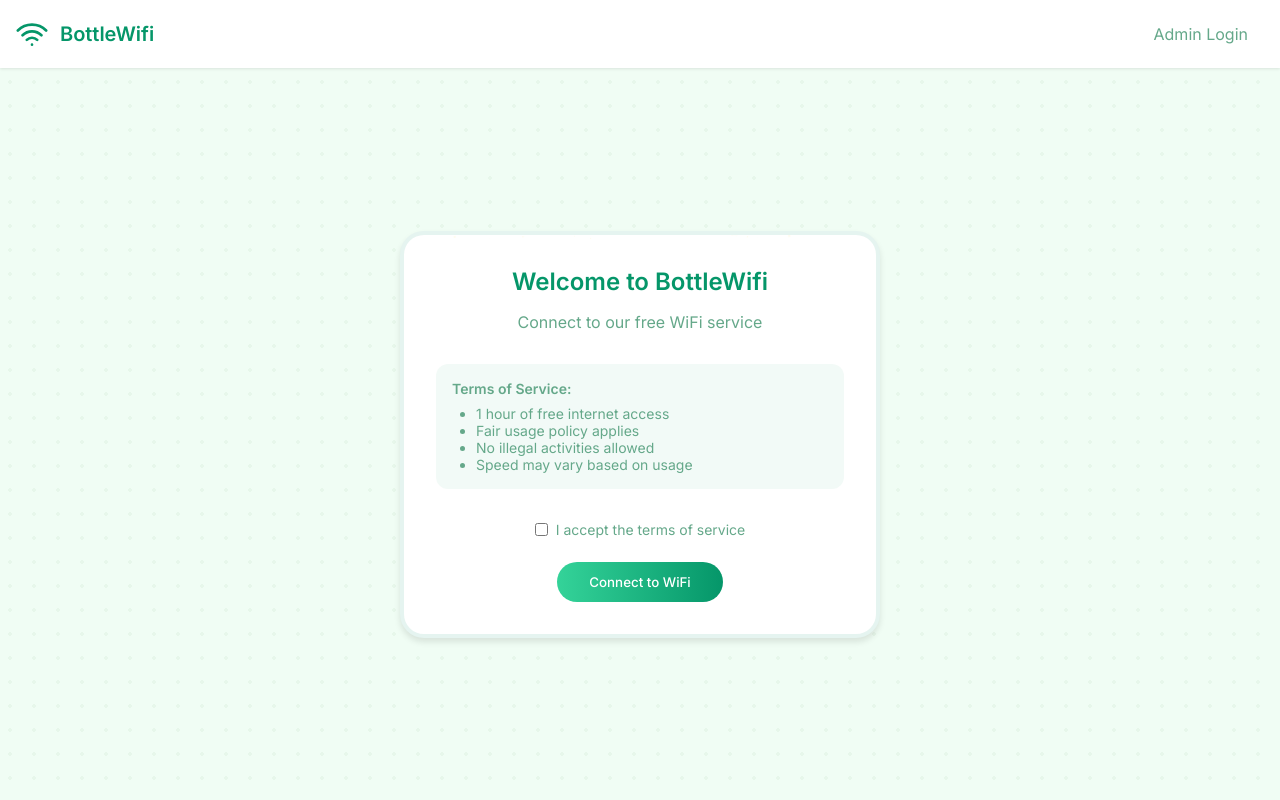
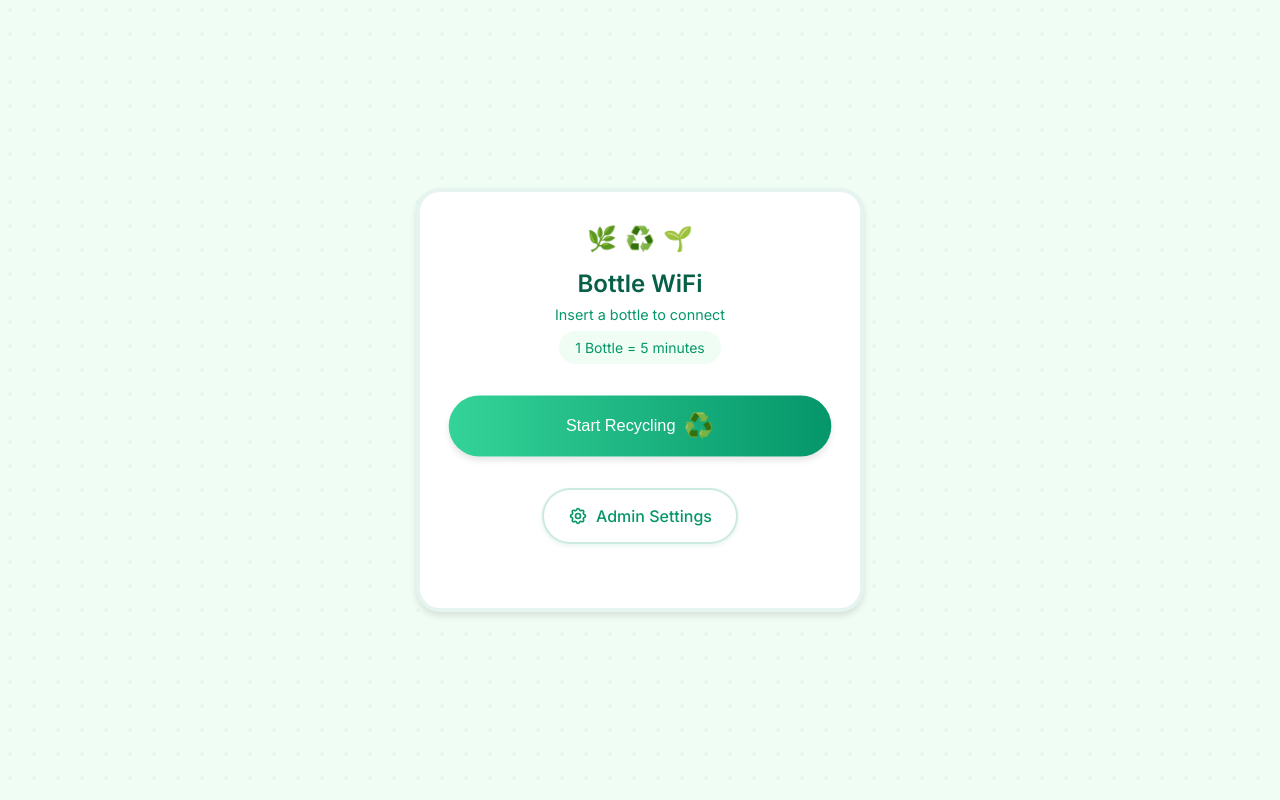
Before and after one commit to kxhyxhm/BottleWifi, a PHP site: page / in a window 1280 px wide. Run offline with PHP 8.4, Linux system fonts and the light colour scheme.

Commit message:
Add files via upload

```diff
--- a/index.php
+++ b/index.php
@@ -1,337 +1,112 @@
 <?php
-// Initialize session for potential admin check
+// Initialize session or any PHP logic you need
 session_start();
-require_once 'settings_handler.php';
-
-// Function to format time remaining
-function formatTimeRemaining($seconds) {
-    if ($seconds < 60) {
-        return $seconds . " seconds";
-    } elseif ($seconds < 3600) {
-        return floor($seconds / 60) . " minutes";
-    } else {
-        return floor($seconds / 3600) . " hours " . floor(($seconds % 3600) / 60) . " minutes";
-    }
-}
-
-// Get WiFi settings
-$settings = getSettings();
-$sessionDuration = $settings['wifi_time'];
-
-// Check if there's an active session
-$isConnected = isset($_SESSION['wifi_connected']) && $_SESSION['wifi_connected'] === true;
-$timeRemaining = isset($_SESSION['connect_time']) ?
-    ($_SESSION['connect_time'] + $sessionDuration) - time() :
-    $sessionDuration;
-
-// Handle connection request
-if ($_SERVER['REQUEST_METHOD'] === 'POST' && isset($_POST['accept_terms'])) {
-    $_SESSION['wifi_connected'] = true;
-    $_SESSION['connect_time'] = time();
-    $_SESSION['device_mac'] = $_SERVER['REMOTE_ADDR']; // In production, get actual MAC address
-    $isConnected = true;
-    $timeRemaining = 3600; // 1 hour in seconds
-}
 ?>
 <!DOCTYPE html>
 <html lang="en">
 <head>
     <meta charset="UTF-8">
     <meta name="viewport" content="width=device-width, initial-scale=1.0">
-    <title>Welcome to BottleWifi</title>
+    <title>Bottle WiFi</title>
     <link href="https://fonts.googleapis.com/css2?family=Inter:wght@400;500;600&display=swap" rel="stylesheet">
     <style>
-        :root {
-            --bg: #f0fdf4;
-            --card: #ffffff;
-            --accent: #059669;
-            --muted: #65a88a;
-            --gradient-start: #34d399;
-            --gradient-end: #059669;
-        }
-
-        * {
-            margin: 0;
-            padding: 0;
-            box-sizing: border-box;
-            font-family: 'Inter', sans-serif;
-        }
-
-        body {
-            min-height: 100vh;
-            background-color: var(--bg);
-            background-image: radial-gradient(circle at 10px 10px, rgba(147, 197, 153, 0.1) 2px, transparent 0);
-            background-size: 24px 24px;
-            display: flex;
-            flex-direction: column;
-        }
-
-        .header {
-            background: var(--card);
-            padding: 1rem;
-            box-shadow: 0 1px 3px rgba(0, 0, 0, 0.1);
-            display: flex;
-            justify-content: space-between;
-            align-items: center;
-        }
-
-        .logo {
-            display: flex;
-            align-items: center;
-            gap: 0.75rem;
-            color: var(--accent);
-            text-decoration: none;
-        }
-
-        .logo svg {
-            width: 32px;
-            height: 32px;
-        }
-
-        .logo span {
-            font-size: 1.25rem;
-            font-weight: 600;
-        }
-
-        .admin-link {
-            padding: 0.5rem 1rem;
-            color: var(--muted);
-            text-decoration: none;
-            border-radius: 6px;
-            transition: all 0.2s;
-        }
-
-        .admin-link:hover {
-            background: rgba(5, 150, 105, 0.1);
-            color: var(--accent);
-        }
-
-        .main-content {
-            flex: 1;
-            display: flex;
-            align-items: center;
-            justify-content: center;
-            padding: 2rem;
-        }
-
-        .card {
-            background: var(--card);
-            border-radius: 24px;
-            padding: 2rem;
-            width: 100%;
-            max-width: 480px;
-            box-shadow: 0 4px 6px rgba(0, 0, 0, 0.1);
-            border: 4px solid rgba(5, 150, 105, 0.1);
-            text-align: center;
-            position: relative;
-            overflow: hidden;
-        }
-
-        .welcome-title {
-            color: var(--accent);
-            font-size: 1.5rem;
-            margin-bottom: 1rem;
-        }
-
-        .status-message {
-            color: var(--muted);
-            margin-bottom: 2rem;
-        }
-
-        .terms {
-            text-align: left;
-            margin-bottom: 2rem;
-            padding: 1rem;
-            background: rgba(5, 150, 105, 0.05);
-            border-radius: 12px;
-            font-size: 0.875rem;
-            color: var(--muted);
-        }
-
-        .connect-btn {
-            background: linear-gradient(90deg, var(--gradient-start), var(--gradient-end));
-            color: white;
-            border: 0;
-            padding: 0.75rem 2rem;
-            border-radius: 9999px;
-            font-weight: 500;
-            cursor: pointer;
-            transition: all 0.2s;
-        }
-
-        .connect-btn:hover {
-            transform: translateY(-1px);
-            box-shadow: 0 4px 6px rgba(0, 0, 0, 0.1);
-        }
-
-        .timer {
-            font-size: 2rem;
-            font-weight: 600;
-            color: var(--accent);
-            margin: 1rem 0;
-        }
-
-        .dust-container {
-            position: absolute;
-            top: 0;
-            left: 0;
-            right: 0;
-            bottom: 0;
-            overflow: hidden;
-            pointer-events: none;
-        }
-
-        .dust {
-            position: absolute;
-            width: 3px;
-            height: 3px;
-            background: rgba(250, 204, 21, 0.2);
-            border-radius: 50%;
-        }
-
-        @keyframes float-up {
-            0% {
-                transform: translateY(100%) translateX(0) scale(0);
-                opacity: 0;
-            }
-            50% {
-                opacity: 0.5;
-            }
-            100% {
-                transform: translateY(-100%) translateX(var(--tx)) scale(1);
-                opacity: 0;
-            }
-        }
-
-        @media (max-width: 768px) {
-            .header {
-                padding: 0.75rem;
-            }
-
-            .logo span {
-                display: none;
-            }
-
-            .card {
-                margin: 1rem;
-                padding: 1.25rem;
-                border-radius: 16px;
-                border-width: 2px;
-            }
-
-            .welcome-title {
-                font-size: 1.25rem;
-            }
-
-            .terms {
-                padding: 0.75rem;
-                font-size: 0.813rem;
-            }
-
-            .timer {
-                font-size: 1.5rem;
-            }
-        }
-
-        @media (max-width: 480px) {
-            .header {
-                padding: 0.5rem;
-            }
-
-            .logo svg {
-                width: 24px;
-                height: 24px;
-            }
-
-            .admin-link {
-                padding: 0.375rem 0.75rem;
-                font-size: 0.875rem;
-            }
-
-            .main-content {
-                padding: 1rem;
-            }
-
-            .card {
-                margin: 0;
-                padding: 1rem;
-                border-radius: 12px;
-            }
-
-            .welcome-title {
-                font-size: 1.125rem;
-            }
-
-            .status-message {
-                font-size: 0.875rem;
-            }
-
-            .connect-btn {
-                width: 100%;
-                padding: 0.625rem 1rem;
-            }
-        }
-
-        @media (min-width: 769px) {
-            .card {
-                transform: translateY(0);
-                transition: transform 0.2s, box-shadow 0.2s;
-            }
-
-            .card:hover {
-                transform: translateY(-2px);
-                box-shadow: 0 6px 12px rgba(0, 0, 0, 0.15);
-            }
-        }
+        * { margin: 0; padding: 0; box-sizing: border-box; }
+        body { font-family: 'Inter', sans-serif; min-height: 100vh; display: flex; align-items: center; justify-content: center; background-color: #f0fdf4; background-image: radial-gradient(circle at 10px 10px, rgba(147, 197, 153, 0.1) 2px, transparent 0); background-size: 24px 24px; }
+        .container { background: white; padding: 2rem; border-radius: 24px; box-shadow: 0 4px 6px rgba(0,0,0,0.1); width: 100%; max-width: 28rem; margin: 1rem; border: 4px solid rgba(5,150,105,0.1); position: relative; }
+        .header { text-align: center; margin-bottom: 2rem; }
+        .emoji-row { display: flex; justify-content: center; gap: 0.5rem; margin-bottom: 1rem; }
+        .emoji { font-size: 1.5rem; }
+        .title { font-size: 1.5rem; font-weight: 600; color: #065f46; margin-bottom: 0.5rem; }
+        .subtitle { color: #059669; margin-bottom: 0.5rem; font-size: 0.9rem; }
+        .info-pill { display: inline-block; background-color: #f0fdf4; border-radius: 9999px; padding: 0.5rem 1rem; color: #059669; font-size: 0.875rem; }
+        .timer-section { text-align: center; margin-bottom: 2rem; display: none; }
+        .timer-display { font-size: 3rem; font-weight: 600; color: #059669; margin-bottom: 1rem; }
+        .progress-bar-container { width: 100%; background-color: #f0fdf4; border-radius: 9999px; padding: 2px; margin-top: 1rem; }
+        .progress-bar { height: 6px; border-radius: 9999px; background: linear-gradient(90deg, #34d399, #059669); box-shadow: 0 0 10px rgba(52,211,153,0.3); transition: width 1s linear; }
+        .start-button { width: 100%; background: linear-gradient(to right, #34d399, #059669); color: white; border: none; padding: 1rem 1.5rem; border-radius: 9999px; font-size: 1rem; font-weight: 500; cursor: pointer; transition: all 0.2s; display: flex; align-items: center; justify-content: center; gap: 0.5rem; box-shadow: 0 4px 6px rgba(0,0,0,0.1); }
+        .start-button:hover { transform: translateY(-1px); box-shadow: 0 6px 8px rgba(0,0,0,0.15); }
+        .success-message { display: none; margin-top: 1rem; padding: 1.5rem; background: linear-gradient(135deg, #f0fdf4, #dcfce7); border: 1px solid #86efac; border-radius: 12px; text-align: center; }
+        .status-grid { display: grid; grid-template-columns: 1fr 1fr; gap: 1rem; margin-top: 1.5rem; }
+        .status-card { background: white; padding: 0.75rem; border-radius: 8px; box-shadow: 0 2px 4px rgba(0,0,0,0.05); }
+        .status-label { font-size: 0.75rem; color: #059669; font-weight: 500; }
+        .status-value { color: #059669; }
+        .network-info { margin-top: 1rem; font-size: 0.75rem; color: #059669; text-align: center; }
+        .dust-container { position: absolute; top:0; left:0; right:0; bottom:0; overflow:hidden; pointer-events:none; }
+        .dust { position: absolute; width:3px; height:3px; background: rgba(250,204,21,0.2); border-radius:50%; }
+        @keyframes float-up { 0%{transform:translateY(100%) translateX(0) scale(0);opacity:0;} 50%{opacity:0.5;} 100%{transform:translateY(-100%) translateX(var(--tx)) scale(1);opacity:0;} }
+        @keyframes pulse {0%{transform:scale(1);}50%{transform:scale(1.02);}100%{transform:scale(1);} }
+        .pulse { animation: pulse 2s infinite; }
+        @media (max-width:640px){.container{padding:1.5rem;margin:0.75rem;border-radius:16px;}.title{font-size:1.25rem;}.emoji{font-size:1.25rem;}.timer-display{font-size:2.5rem;}.start-button{padding:0.875rem 1.25rem;font-size:0.9375rem;}.status-grid{gap:0.75rem;}.status-card{padding:0.625rem;} }
+        .admin-link{text-align:center;margin:2rem 0;transform:scale(1);transition:transform 0.3s ease;}
+        .admin-link:hover{transform:scale(1.05);}
+        .admin-button{font-size:1rem;font-weight:500;color:#059669;text-decoration:none;padding:1rem 1.5rem;border-radius:9999px;transition:all 0.2s;background:white;box-shadow:0 2px 4px rgba(5,150,105,0.1);border:2px solid rgba(5,150,105,0.2);display:inline-flex;align-items:center;gap:0.5rem;}
+        .admin-button:hover{background:#f0fdf4;border-color:#059669;box-shadow:0 4px 8px rgba(5,150,105,0.15);}
+        .admin-button svg{width:20px;height:20px;}
+        @media (max-width:640px){.admin-link{margin:1.5rem 0;}.admin-button{font-size:0.9rem;padding:0.875rem 1.25rem;}}
     </style>
 </head>
 <body>
-    <header class="header">
-        <a href="index.php" class="logo">
-            <svg fill="none" viewBox="0 0 24 24" stroke="currentColor">
-                <path stroke-linecap="round" stroke-linejoin="round" stroke-width="2"
-                    d="M8.111 16.404a5.5 5.5 0 017.778 0M12 20h.01m-7.08-7.071c3.904-3.905 10.236-3.905 14.14 0M1.394 9.393c5.857-5.857 15.355-5.857 21.213 0" />
-            </svg>
-            <span>BottleWifi</span>
-        </a>
-        <a href="login.html" class="admin-link">Admin Login</a>
-    </header>
+    <div class="container">
+        <div class="dust-container"></div>
 
-    <main class="main-content">
-        <div class="card">
-            <div class="dust-container"></div>
-            <?php if (!$isConnected): ?>
-            <h1 class="welcome-title">Welcome to BottleWifi</h1>
-            <p class="status-message">Connect to our free WiFi service</p>
+        <div class="header">
+            <div class="emoji-row">
+                <span class="emoji">🌿</span>
+                <span class="emoji">♻️</span>
+                <span class="emoji">🌱</span>
+            </div>
+            <h1 class="title">Bottle WiFi</h1>
+            <p class="subtitle">Insert a bottle to connect</p>
+            <div class="info-pill">
+                <span>1 Bottle = 5 minutes</span>
+            </div>
+        </div>
 
-            <div class="terms">
-                <p><strong>Terms of Service:</strong></p>
-                <ul style="margin-left: 1.5rem; margin-top: 0.5rem;">
-                    <li>1 hour of free internet access</li>
-                    <li>Fair usage policy applies</li>
-                    <li>No illegal activities allowed</li>
-                    <li>Speed may vary based on usage</li>
-                </ul>
+        <div id="timerSection" class="timer-section">
+            <div class="timer-display" id="timer">30</div>
+            <p class="subtitle">Please insert your bottle</p>
+            <div class="progress-bar-container">
+                <div id="progressBar" class="progress-bar" style="width: 100%"></div>
+            </div>
+        </div>
+
+        <div id="startSection">
+            <button id="startButton" class="start-button pulse">
+                <span>Start Recycling</span>
+                <span class="emoji">♻️</span>
+            </button>
+
+            <div class="admin-link">
+                <a href="admin-login.php" class="admin-button">
+                    <svg fill="none" viewBox="0 0 24 24" stroke="currentColor">
+                        <path stroke-linecap="round" stroke-linejoin="round" stroke-width="2" d="M10.325 4.317c.426-1.756 2.924-1.756 3.35 0a1.724 1.724 0 002.573 1.066c1.543-.94 3.31.826 2.37 2.37a1.724 1.724 0 001.065 2.572c1.756.426 1.756 2.924 0 3.35a1.724 1.724 0 00-1.066 2.573c.94 1.543-.826 3.31-2.37 2.37a1.724 1.724 0 00-2.572 1.065c-.426 1.756-2.924 1.756-3.35 0a1.724 1.724 0 00-2.573-1.066c-1.543.94-3.31-.826-2.37-2.37a1.724 1.724 0 00-1.065-2.572c-1.756-.426-1.756-2.924 0-3.35a1.724 1.724 0 001.066-2.573c-.94-1.543.826-3.31 2.37-2.37.996.608 2.296.07 2.572-1.065z" />
+                        <path stroke-linecap="round" stroke-linejoin="round" stroke-width="2" d="M15 12a3 3 0 11-6 0 3 3 0 016 0z" />
+                    </svg>
+                    Admin Settings
+                </a>
+            </div>
+        </div>
+
+        <div id="successMessage" class="success-message">
+            <div class="title">Connected! 🌿</div>
+            <p class="subtitle">Thank you for recycling. Your 5 minutes of WiFi access starts now.</p>
+
+            <div class="status-grid">
+                <div class="status-card">
+                    <div class="status-label">Status</div>
+                    <div class="status-value">Active</div>
+                </div>
+                <div class="status-card">
+                    <div class="status-label">Time Left</div>
+                    <div class="status-value" id="timeRemaining">5:00</div>
+                </div>
             </div>
 
-            <form method="POST" action="">
-                <label style="display: flex; align-items: center; justify-content: center; gap: 0.5rem; margin-bottom: 1.5rem;">
-                    <input type="checkbox" name="accept_terms" required>
-                    <span style="color: var(--muted); font-size: 0.875rem;">I accept the terms of service</span>
-                </label>
-                <button type="submit" class="connect-btn">Connect to WiFi</button>
-            </form>
-            <?php else: ?>
-            <h1 class="welcome-title">Connected to BottleWifi</h1>
-            <p class="status-message">Time Remaining:</p>
-            <div class="timer" id="countdown"><?php echo formatTimeRemaining($timeRemaining); ?></div>
-            <p style="color: var(--muted); font-size: 0.875rem;">You can now browse the internet</p>
-            <?php endif; ?>
+            <div class="network-info">Network: Bottle_WiFi</div>
         </div>
-    </main>
+    </div>
 
     <script>
-        // Dust animation
         function createDust() {
             const container = document.querySelector('.dust-container');
             for (let i = 0; i < 30; i++) {
@@ -355,43 +130,79 @@ if ($_SERVER['REQUEST_METHOD'] === 'POST' && isset($_POST['accept_terms'])) {
             }
         }
 
-        // Initialize dust animation
-        document.addEventListener('DOMContentLoaded', createDust);
+        document.addEventListener('DOMContentLoaded', function() {
+            createDust();
 
-        // Countdown timer
-        <?php if ($isConnected): ?>
-        function updateTimer() {
-            let timeLeft = <?php echo $timeRemaining; ?>;
-            const timerElement = document.getElementById('countdown');
+            const startButton = document.getElementById('startButton');
+            const timerSection = document.getElementById('timerSection');
+            const startSection = document.getElementById('startSection');
+            const timer = document.getElementById('timer');
+            const progressBar = document.getElementById('progressBar');
+            const successMessage = document.getElementById('successMessage');
 
-            const timer = setInterval(() => {
-                timeLeft--;
+            let timeLeft = 30;
+            let countdownInterval;
 
-                if (timeLeft <= 0) {
-                    clearInterval(timer);
-                    window.location.href = 'index.php?expired=1';
-                    return;
-                }
+            const adminButton = document.querySelector('.admin-button');
+            adminButton.addEventListener('click', function(e) {
+                e.preventDefault();
+                if (countdownInterval) { clearInterval(countdownInterval); }
+                window.location.href = 'admin-login.php';
+            });
 
-                let hours = Math.floor(timeLeft / 3600);
-                let minutes = Math.floor((timeLeft % 3600) / 60);
-                let seconds = timeLeft % 60;
+            startButton.addEventListener('click', function() {
+                startSection.style.display = 'none';
+                timerSection.style.display = 'block';
 
-                let display = '';
-                if (hours > 0) {
-                    display += hours + ' hours ';
-                }
-                if (minutes > 0 || hours > 0) {
-                    display += minutes + ' minutes ';
-                }
-                display += seconds + ' seconds';
+                let checkIR = setInterval(async function() {
+                    const r = await fetch("ir.php");
+                    const data = await r.json();
 
-                timerElement.textContent = display;
-            }, 1000);
-        }
+                    if (data.detected) {
+                        clearInterval(checkIR);
+                        clearInterval(countdownInterval);
+                        timerSection.style.display = 'none';
+                        successMessage.style.display = 'block';
+                        startWiFiTimer();
+                    }
+                }, 1000);
 
-        updateTimer();
-        <?php endif; ?>
+                countdownInterval = setInterval(function() {
+                    timeLeft--;
+                    timer.textContent = timeLeft;
+                    progressBar.style.width = (timeLeft / 30 * 100) + '%';
+
+                    if (timeLeft <= 0) {
+                        clearInterval(countdownInterval);
+                        clearInterval(checkIR);
+                        timerSection.style.display = 'none';
+                        alert("No bottle detected! Please insert a bottle to proceed.");
+                        timeLeft = 30;
+                        timer.textContent = timeLeft;
+                        progressBar.style.width = '100%';
+                        startSection.style.display = 'block';
+                    }
+                }, 1000);
+            });
+
+            function startWiFiTimer() {
+                let wifiTimeLeft = 5 * 60;
+                const timeRemaining = document.getElementById('timeRemaining');
+
+                const wifiInterval = setInterval(function() {
+                    wifiTimeLeft--;
+                    const minutes = Math.floor(wifiTimeLeft / 60);
+                    const seconds = wifiTimeLeft % 60;
+                    timeRemaining.textContent = `${minutes}:${seconds.toString().padStart(2,'0')}`;
+
+                    if (wifiTimeLeft <= 0) {
+                        clearInterval(wifiInterval);
+                        successMessage.querySelector('.subtitle').textContent = 'Your session has ended. Please insert another bottle for more time.';
+                        successMessage.querySelector('.status-value').textContent = 'Disconnected';
+                    }
+                }, 1000);
+            }
+        });
     </script>
 </body>
 </html>
```
